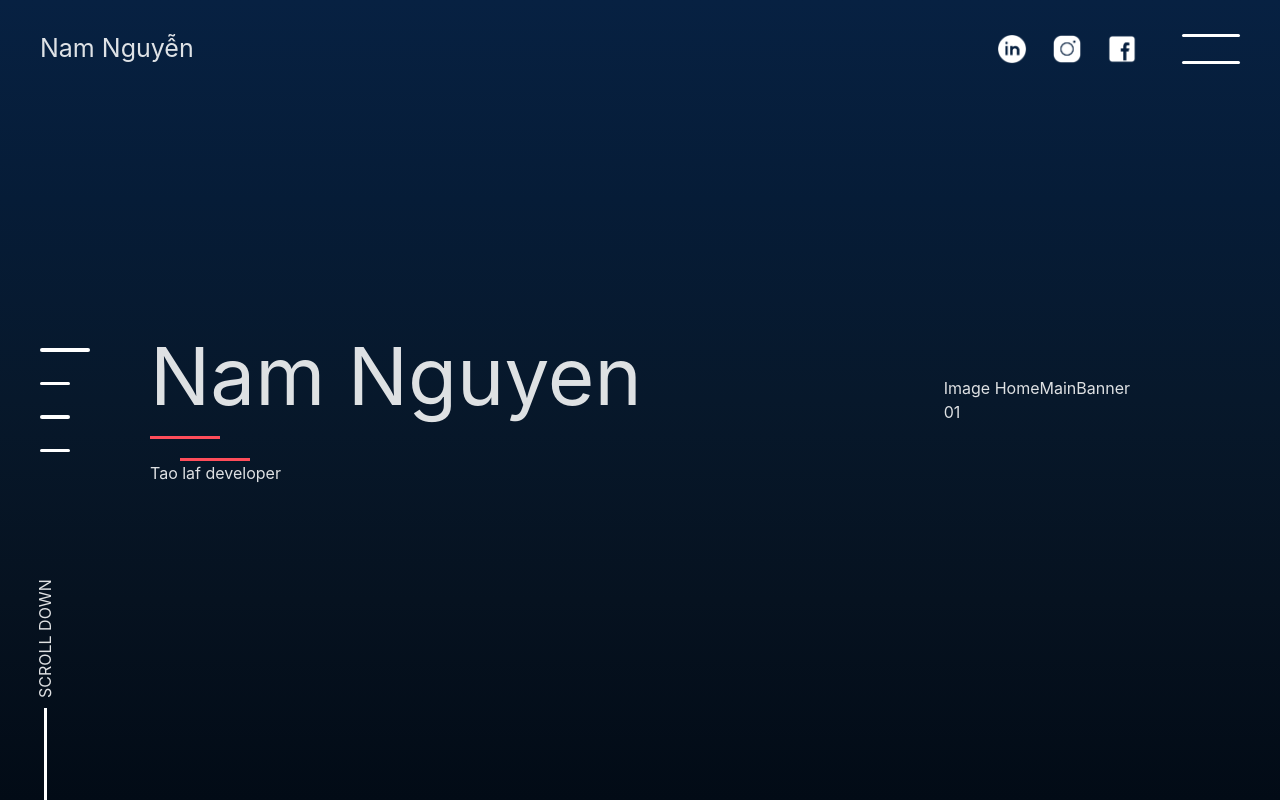
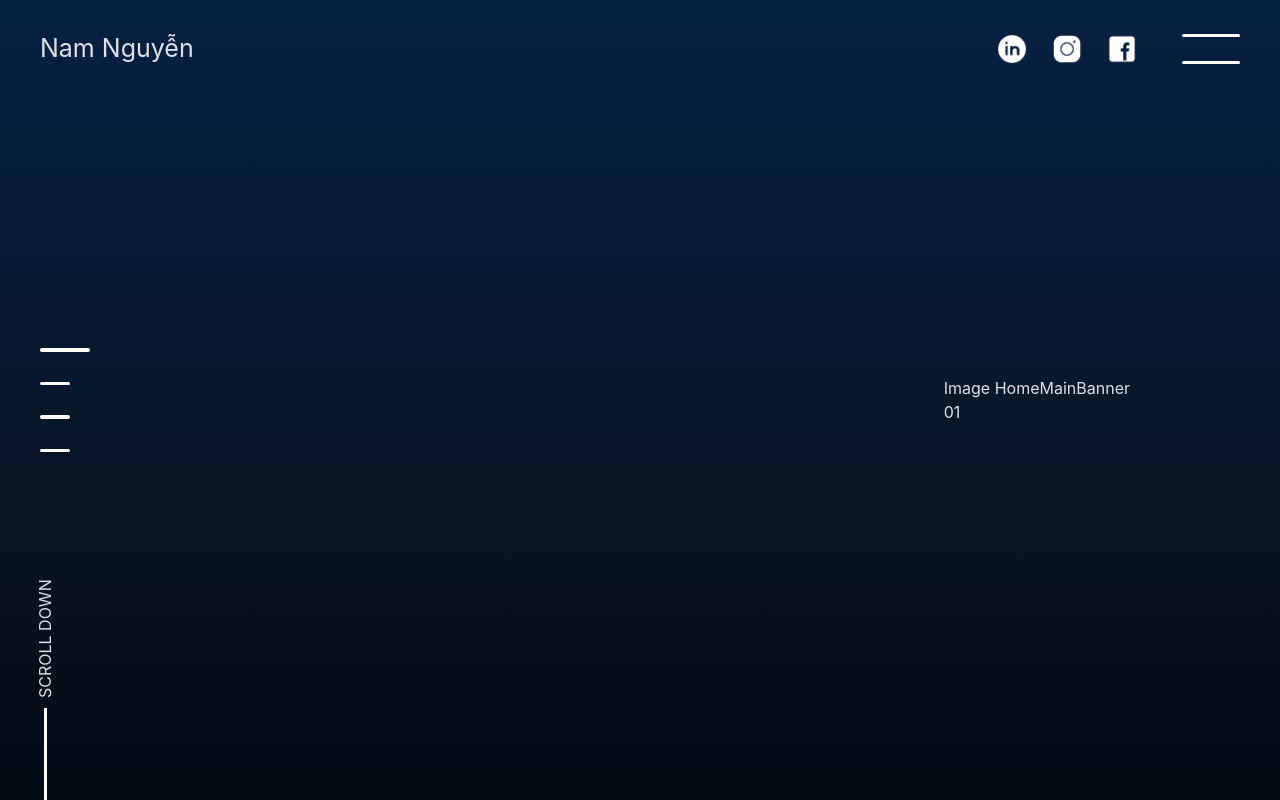
Before and after one commit to namgaxilem/portfolio, a React (Vite) app: page / in a window 1280 px wide. Built offline with nearby package versions, Linux system fonts and the light colour scheme.

Commit message:
add animation

```diff
--- a/src/components/HomeMainTitle/index.tsx
+++ b/src/components/HomeMainTitle/index.tsx
@@ -1,20 +1,53 @@
+import { useLocation } from "react-router-dom";
 import styles from "./styles.module.scss";
 
 interface Props {
+  idAnchorPage: string;
   title?: string | React.ReactNode;
   subTitle?: React.ReactNode;
   showButton?: boolean;
 }
-export default function HomeMainTitle({ title, subTitle, showButton }: Props) {
+export default function HomeMainTitle({
+  idAnchorPage,
+  title,
+  subTitle,
+  showButton,
+}: Props) {
+  const location = useLocation();
+
+  const checkHashChange = (type: "title" | "dash" | "subTitle" | "button") => {
+    const hash = location.hash.replace("#", "");
+    if (idAnchorPage === hash) {
+      return styles.titleRun;
+    }
+    return "";
+  };
+
   return (
     <div className={styles.homeMainTitleContainer}>
-      <div className={styles.title}>{title}</div>
+      <div className={`${styles.title} ${checkHashChange("title")}`}>
+        {title}
+      </div>
       <div className={styles.twoDash}>
-        <span className={`${styles.dash} ${styles.dash1}`}></span>
-        <span className={`${styles.dash} ${styles.dash2}`}></span>
+        <span
+          className={`${styles.dash} ${styles.dash1} ${checkHashChange(
+            "title"
+          )}`}
+        ></span>
+        <span
+          className={`${styles.dash} ${styles.dash2} ${checkHashChange(
+            "title"
+          )}`}
+        ></span>
       </div>
-      <div>{subTitle}</div>
-      {showButton && <button>button ne</button>}
+      <div className={`${styles.subTitle} ${checkHashChange("subTitle")}`}>
+        {subTitle}
+      </div>
+      {showButton && (
+        <button className={`${styles.button} ${checkHashChange("button")}`}>
+          button ne
+        </button>
+      )}
     </div>
   );
 }
--- a/src/components/HomeMainTitle/styles.module.scss
+++ b/src/components/HomeMainTitle/styles.module.scss
@@ -1,12 +1,16 @@
 .homeMainTitleContainer {
   position: absolute;
   left: 150px;
+  overflow: hidden;
 
   .title {
     font-size: 80px;
+    position: relative;
+    left: -100%;
   }
 
   .twoDash {
+    left: -100%;
     height: 25px;
     display: flex;
     flex-direction: column;
@@ -17,6 +21,8 @@
       height: 3px;
       background-color: #ff4d5a;
       width: 70px;
+      position: relative;
+      left: -100%;
     }
 
     .dash1 {
@@ -26,4 +32,35 @@
       align-self: flex-end;
     }
   }
+
+  .subTitle {
+    left: -100%;
+    position: relative;
+  }
+
+  .button {
+    left: -100%;
+    position: relative;
+  }
 }
+
+// Animation definition here
+.titleRun {
+  animation-name: titleRunKeyFrame;
+  animation-duration: 2s;
+  animation-delay: 1s;
+  animation-fill-mode: forwards;
+}
+
+@keyframes titleRunKeyFrame {
+  0% {
+    background-color: red;
+    left: -100%;
+    top: 0px;
+  }
+  100% {
+    background-color: red;
+    left: 0px;
+    top: 0px;
+  }
+}
--- a/src/pages/Home/index.tsx
+++ b/src/pages/Home/index.tsx
@@ -83,11 +83,16 @@ export default function Home() {
         onTouchEnd={onTouchEnd}
       >
         <HomeContent id="home">
-          <HomeMainTitle title="Nam Nguyen" subTitle="Tao laf developer" />
+          <HomeMainTitle
+            idAnchorPage="home"
+            title="Nam Nguyen"
+            subTitle="Tao laf developer"
+          />
           <HomeMainBanner pageNumber={"01"} />
         </HomeContent>
         <HomeContent id="profile">
           <HomeMainTitle
+            idAnchorPage="profile"
             title="My Profile"
             subTitle="Check out my projects here"
           />
@@ -95,13 +100,18 @@ export default function Home() {
         </HomeContent>
         <HomeContent id="about">
           <HomeMainTitle
+            idAnchorPage="about"
             title="About me"
             subTitle="Some information about me"
           />
           <HomeMainBanner pageNumber={"03"} />
         </HomeContent>
         <HomeContent id="contact">
-          <HomeMainTitle title="Contact" subTitle="Contact with me" />
+          <HomeMainTitle
+            idAnchorPage="contact"
+            title="Contact"
+            subTitle="Contact with me"
+          />
           <HomeMainBanner pageNumber={"04"} />
         </HomeContent>
       </div>
```
